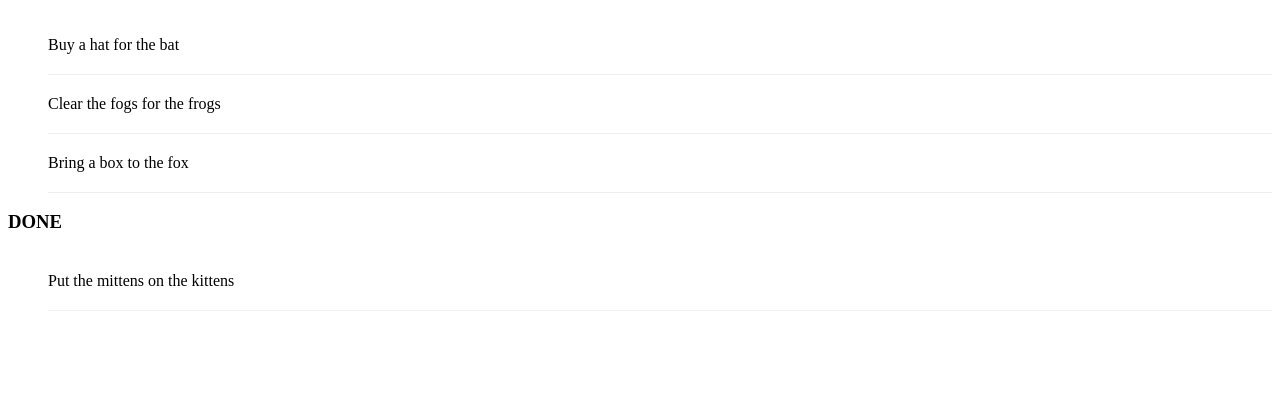
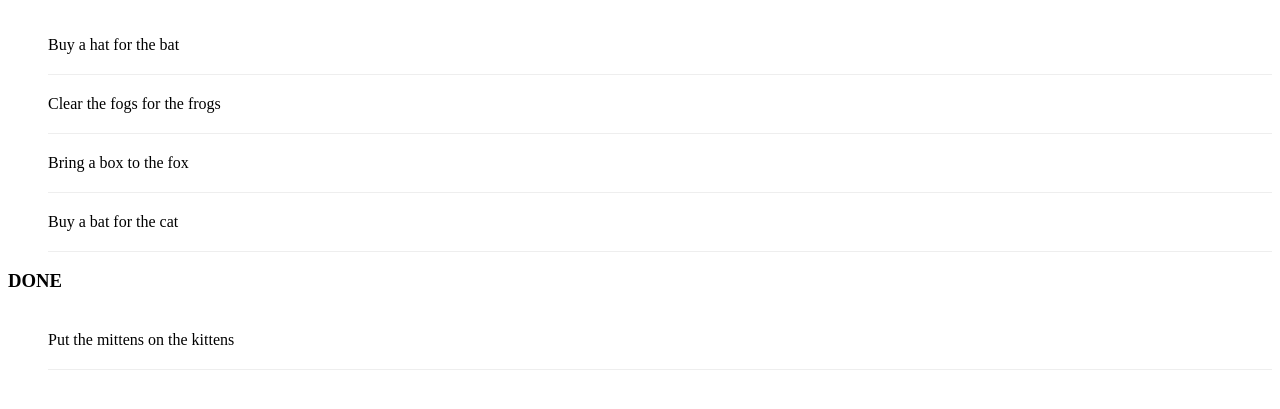
Before and after one commit to JonahRoleson/ModuleBuildingYourRepository, a plain HTML site: page index.html in a window 1280 px wide. Shown: the part 105-514 px from the top of the page. Drawn offline with Linux system fonts and the light colour scheme.

```diff
--- a/index.html
+++ b/index.html
@@ -24,6 +24,7 @@
             <li>Buy a hat for the bat</li>
             <li>Clear the fogs for the frogs</li>
             <li>Bring a box to the fox</li>
+	    <li>Buy a bat for the cat</li>
         </ul>
         <h3>Done</h3>
         <ul>
```
